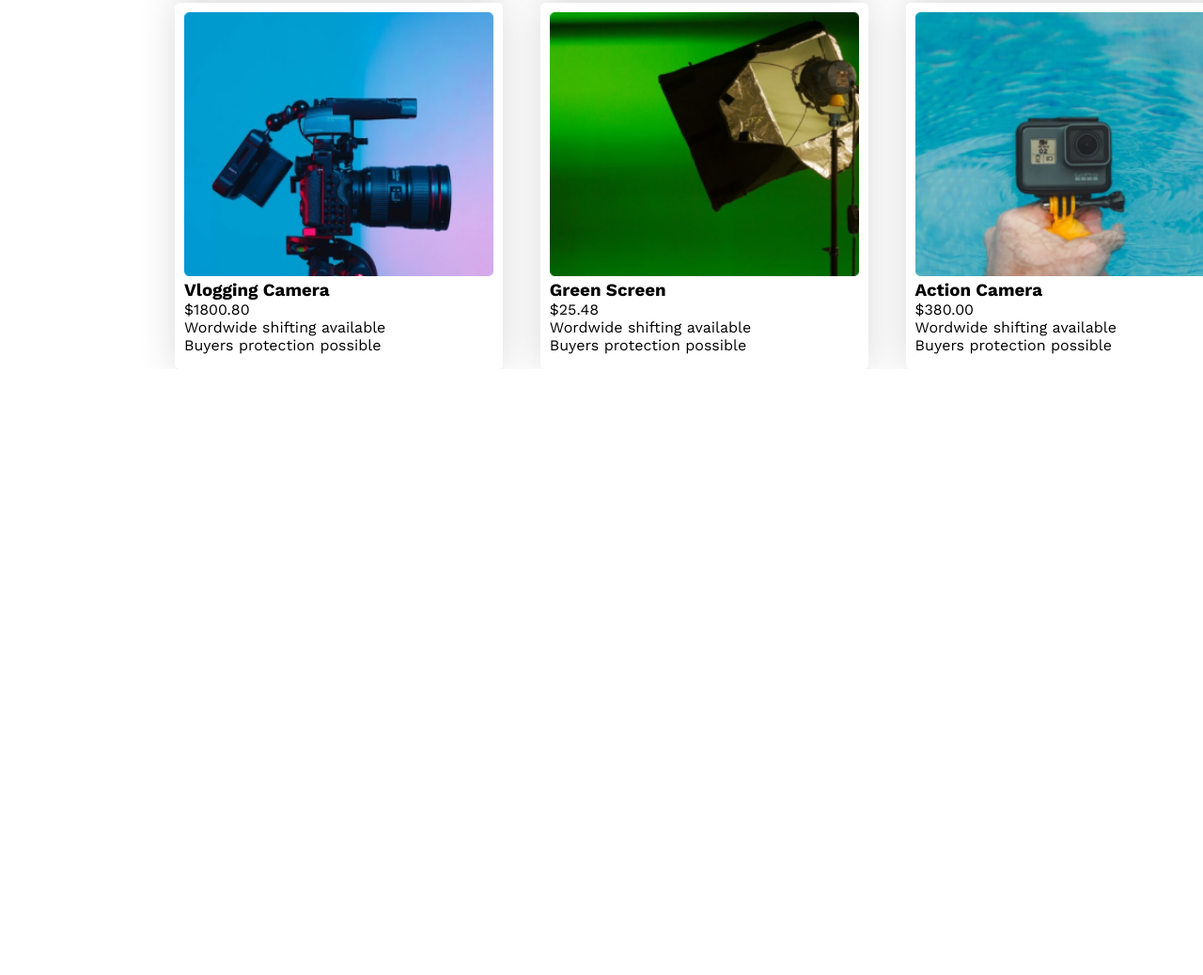
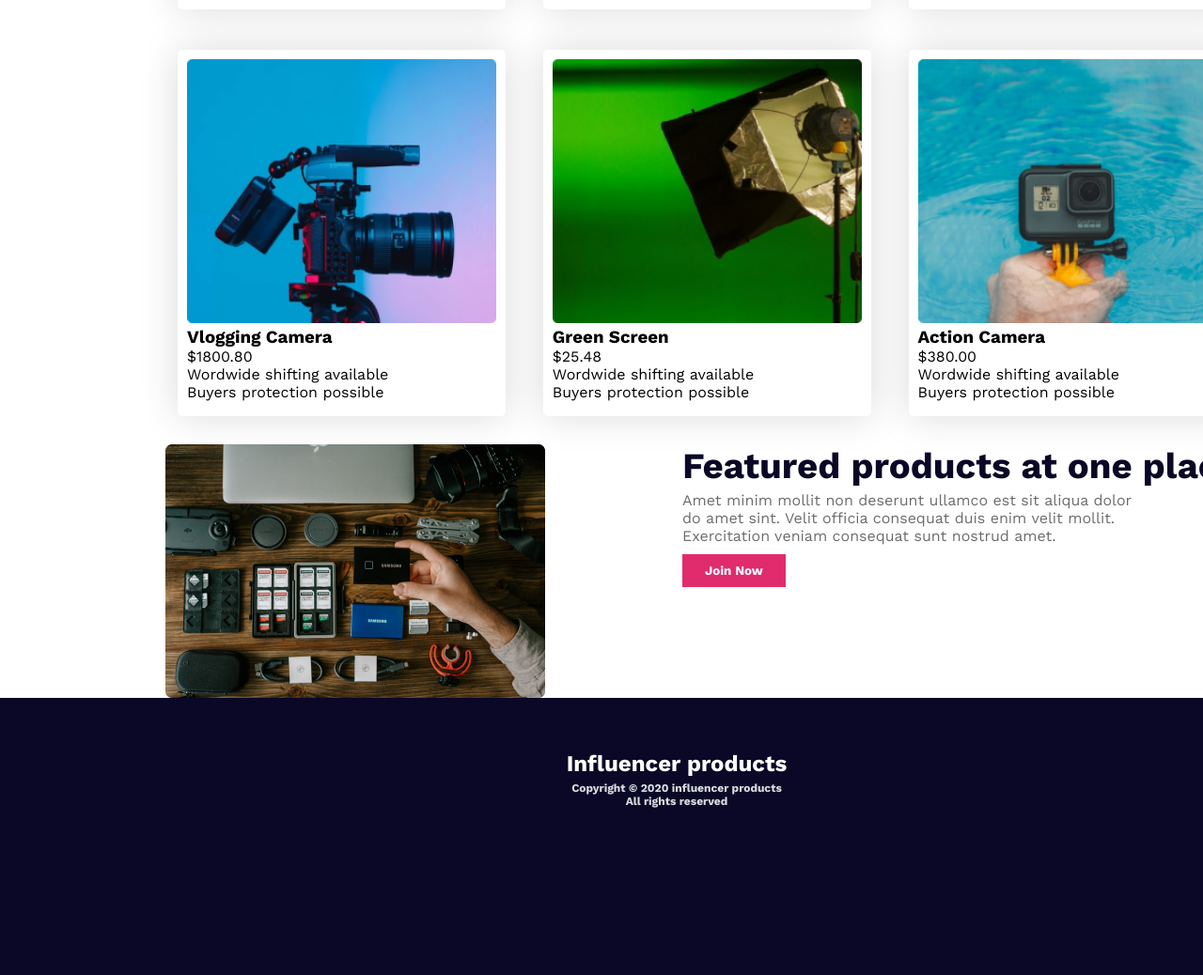
Before and after one commit to alamin-ador1/influencer-web, a plain HTML site: page index.html in a window 1280 px wide. Shown: the part 1979-3017 px from the top of the page at 94% size. Before the commit the page ends 2372 px from the top, so only its background shows below. Drawn offline with nearby package versions, Linux system fonts and the light colour scheme.

Commit message:
add new code

```diff
--- a/index.html
+++ b/index.html
@@ -143,9 +143,33 @@
 
     </section>
 
+
     </main>
 
     <footer>
+        <section>
+            <div class="gear-container">
+                <div class="gear-photo">
+                    <img src="./images/gear.png" alt="">
+                </div>
+                <div class="gear-content">
+                    <h3 class="gear-tiltle">
+                        Featured products at one place
+                    </h3>
+                    <p class="gear-description">Amet minim mollit non deserunt ullamco est sit aliqua dolor <br> do amet sint. Velit officia consequat duis enim velit mollit. <br> Exercitation veniam consequat sunt nostrud amet.</p>
+                    <button class="btn1">Join Now</button>
+                </div>
+            </div>
+        </section>
+        <section>
+            <div class="footer-container">
+                <h3 class="footer-title">Influencer products</h3>
+                <div class="footer-bottom">
+                    <p>Copyright © 2020  influencer products</p>
+                    <p>All rights reserved</p>
+                </div>
+            </div>
+        </section>
 
     </footer>
 </body>
--- a/styles.css
+++ b/styles.css
@@ -95,7 +95,7 @@ pa
   grid-template-columns: repeat(3,.27fr);
   margin-left: 11rem;
   width: 1440px;
-  height:100vh;
+  height:1300px;
 }
 .gadget-title{
   text-align: center;
@@ -110,7 +110,7 @@ pa
   height: 370px;
   border: 1px ;
   padding: 10px;
-  margin: 10px;
+  margin: 13px;
   border-radius: 5px;
   background: #FFF;
   box-shadow: 0px 0px 40px 0px rgba(0, 0, 0, 0.15);
@@ -120,3 +120,56 @@ pa
   width: 100%;
 
 }
+.gear-container{
+  display: flex;
+  justify-content: space-around;
+  width: 1440px;
+}
+.gear-tiltle{
+  color: #0A0826;
+  font-size: 2.4rem;
+  font-weight: 700;
+  margin-right: 3rem;
+  padding-bottom: 5px;
+
+}
+.gear-description{
+  color: #6C6C6C;
+}
+.gear-photo{
+ width: 404px;
+ height: 270px;
+ border-radius: 7px;
+ margin-left: 6.4rem;
+}
+.btn1{
+color: #FFF;
+font-weight: 700;
+background: #E02C6D;
+padding: 10px 24px;
+gap: 8px;
+border: none;
+margin-top: 10px;
+}
+
+
+.footer-container{
+  text-align: center;
+  width: 1440px;
+  height: 239px;
+  background: #0A0826;
+  color: #FFF;
+  padding-top: 3.5rem;
+}
+.footer-title{
+  font-size: 24px;
+  font-weight: 700;
+  padding-bottom: 5px;
+
+}
+.footer-bottom{
+color: #D9DBE1;
+font-size: 12px;
+font-weight: 700;
+
+}
```
